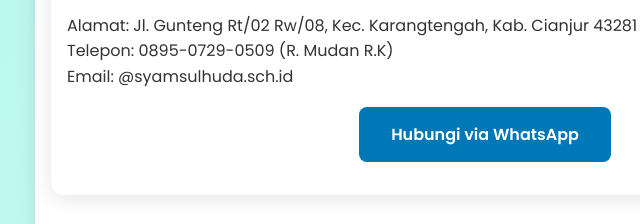
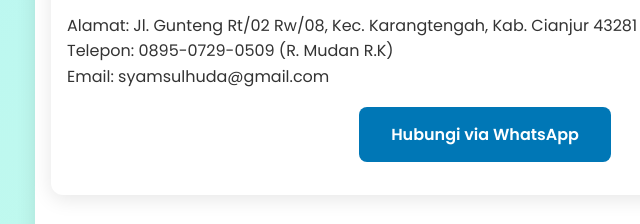
Before and after one commit to smpitsyamsulhuda/spmb_2025, a plain HTML site: page index.html in a window 1280 px wide. Shown: the part 2750-2974 px from the top of the page, 155-795 px from the left. Drawn offline with nearby package versions, Linux system fonts and the light colour scheme.

Commit message:
Update index.html

```diff
--- a/index.html
+++ b/index.html
@@ -107,7 +107,7 @@
   <h2>Kontak Kami</h2>
   <p>Alamat: Jl. Gunteng Rt/02 Rw/08, Kec. Karangtengah, Kab. Cianjur 43281</p>
   <p>Telepon: 0895-0729-0509 (R. Mudan R.K)</p>
-  <p>Email: @syamsulhuda.sch.id</p>
+  <p>Email: syamsulhuda@gmail.com </p>
   <div class="cta">
     <a href="https://wa.me/089507290509" target="_blank">Hubungi via WhatsApp</a>
   </div>
```
